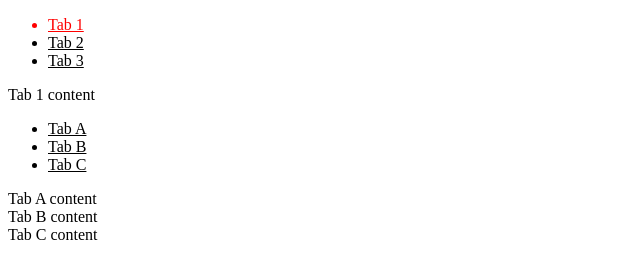
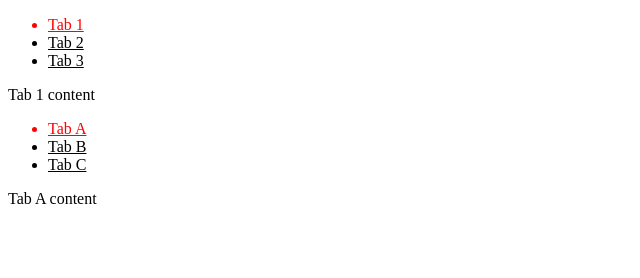
Before and after one commit to KhoiNguyen-265/tiktap, a website: page index.html in a window 1280 px wide. Shown: the whole page, without its empty margins (0-640 px from the left). Drawn offline with Linux system fonts and the light colour scheme.

Commit message:
feat: handle persistence of multiple tabs

```diff
--- a/index.html
+++ b/index.html
@@ -55,9 +55,9 @@
                 remember: true,
             });
 
-            // const tabs2 = new Tiktap("#tabs2", {
-            //    remember: true,
-            // });
+            const tabs2 = new Tiktap("#tabs2", {
+                remember: true,
+            });
             //tabs.switch("#tab3");
             // tabs.destroy()
             const tab2 = document.querySelector('a[href="#tab2"]');
--- a/src/tiktap.js
+++ b/src/tiktap.js
@@ -35,18 +35,22 @@ function Tiktap(selector, options = {}) {
 
     this._originalHTML = this.contain.innerHTML;
 
+    this.paramKey = selector.replace(/[^a-zA-Z0-9]/g, "");
+
     this._init();
 }
 
 Tiktap.prototype._init = function () {
     const params = new URLSearchParams(location.search);
 
-    const tabSelector = params.get("tab");
+    const tabSelector = params.get(`${this.paramKey}`);
     const tabToActivate =
         (this.opt.remember &&
             tabSelector &&
             this.tabs.find(
-                (tab) => tab.getAttribute("href") === tabSelector
+                (tab) =>
+                    tab.getAttribute("href").replace(/[^a-zA-Z0-9]/g, "") ===
+                    tabSelector
             )) ||
         this.tabs[0];
 
@@ -78,11 +82,12 @@ Tiktap.prototype._activateTab = function (tab) {
     panelActive.hidden = false;
 
     if (this.opt.remember) {
-        history.replaceState(
-            null,
-            null,
-            `?tab=${encodeURIComponent(tab.getAttribute("href"))}`
-        );
+        const params = new URLSearchParams(location.search);
+        const paramValue = tab
+            .getAttribute("href")
+            .replace(/[^a-zA-Z0-9]/g, "");
+        params.set(this.paramKey, paramValue);
+        history.replaceState(null, null, `?${params}`);
     }
 };
 
```
